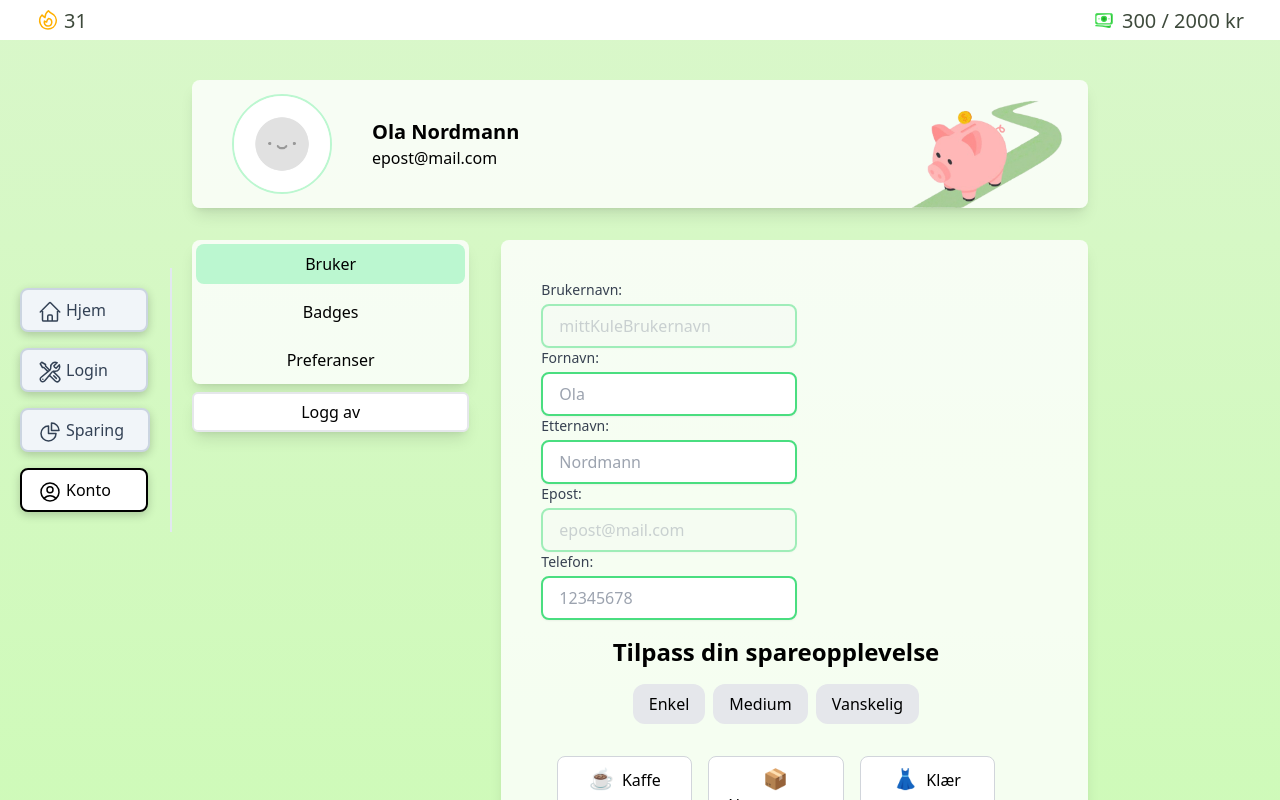
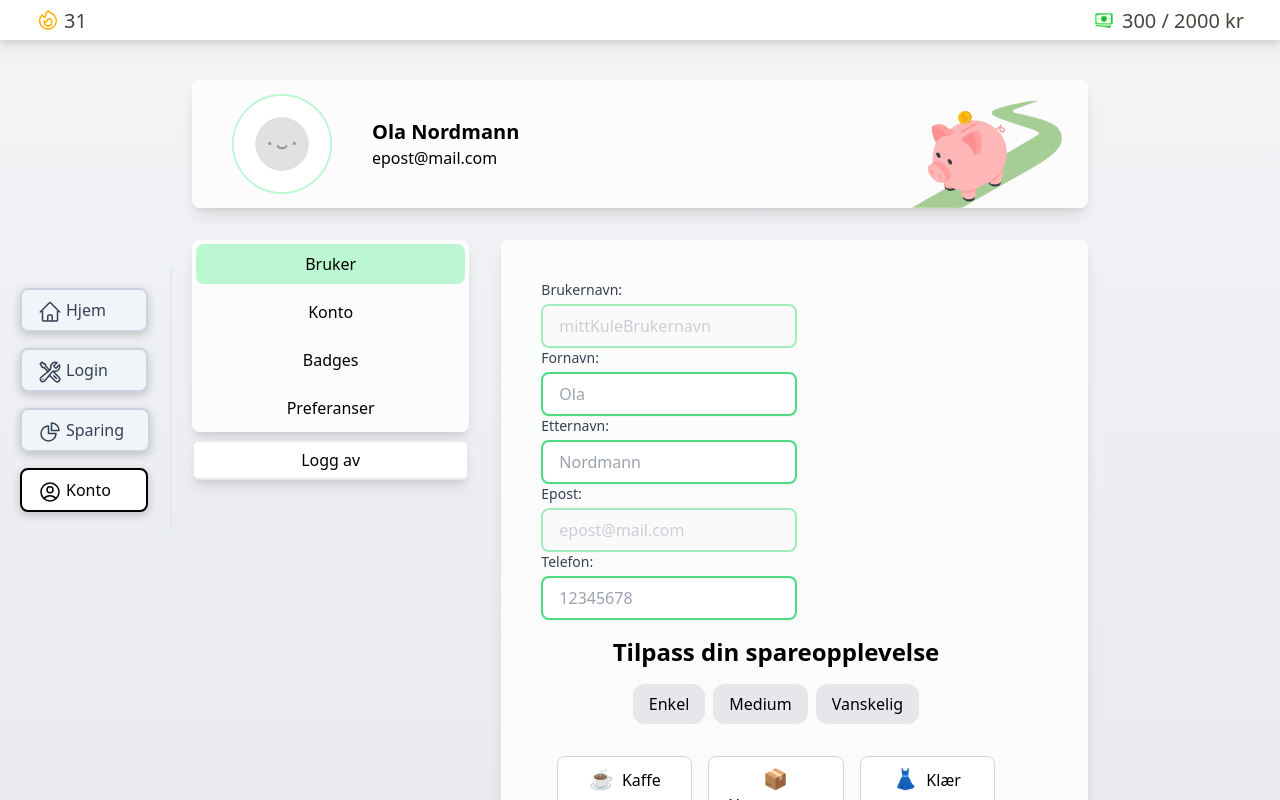
Before and after one commit to emilaastrom/Systemutvikling2-Frontend, a Next.js app: page /profile in a window 1280 px wide. Shown: the top 800 px of the page. Built offline with nearby package versions, Linux system fonts and the light colour scheme.

Commit message:
account-select: Made AccountSelect into its own component and added support for selecting account

```diff
--- a/src/app/components/Header.tsx
+++ b/src/app/components/Header.tsx
@@ -11,7 +11,7 @@ const CustomHeader = () => {
   if (usePathname() === "/login") {
     return (
       <header>
-        <div className="fixed top-0 w-screen h-10 text-center bg-background z-20">
+        <div className="fixed top-0 w-screen h-10 text-center bg-background-50 z-20">
           <div className="overflow-hidden bg-background text-dark h-10 flex items-center">
             <div className="w-screen animate-slide whitespace-nowrap">
               nøff nøff 🐷
@@ -25,7 +25,7 @@ const CustomHeader = () => {
   // Regular header for all other pages
   return (
     <header>
-      <div className="fixed top-0 w-screen h-10 text-center bg-background z-20">
+      <div className="fixed top-0 w-screen h-10 text-center bg-background-50 z-20 drop-shadow-lg">
         <div className="fixed flex align-middle left-5 w-auto text-dark h-auto m-2 px-2 rounded-xl">
           <SvgIcon
             className="h-5 w-5"
--- /dev/null
+++ b/src/app/components/settings/AccountSelect.tsx
@@ -0,0 +1,37 @@
+import { motion } from "framer-motion";
+import {MutableRefObject} from "react";
+
+export default function AccountSelect({ accounts, selectedId, setSelectedId }: { accounts: any; selectedId: number; setSelectedId: (id: number) => void; }) {
+  const handleSelect = (id: number) => {
+    setSelectedId(id);
+  };
+
+  return (
+    <div className="space-y-4">
+      {accounts.map((account: any, index: any) => (
+        <motion.div
+          key={account.id}
+          initial={{opacity: 0, x: 100}}
+          animate={{opacity: 1, x: 0}}
+          transition={{delay: 0.1 * index}}
+          className="bg-white rounded-xl border-primary-light border-2 shadow-lg p-3 text-black w-full md:w-96"
+        >
+          <h2 className="text-lg font-bold">
+            Kortnummer: {account.number}
+          </h2>
+          <p className="text-gray-600">
+            Saldo: ${account.balance.toFixed(2)}
+          </p>
+          <p className="text-gray-600">Type: {account.type}</p>
+          <button
+            className="mt-4 bg-primary-light hover:bg-primary-dark text-white font-bold py-2 px-4 rounded-xl"
+            onClick={() => handleSelect(account.id)}
+            disabled={account.id === selectedId}
+          >
+            {account.id === selectedId ? "Valgt" : "Velg"}
+          </button>
+        </motion.div>
+      ))}
+    </div>
+  );
+};
--- a/src/app/firsttime/page.tsx
+++ b/src/app/firsttime/page.tsx
@@ -1,7 +1,7 @@
 "use client";
 import React, { useEffect, useState } from "react";
 import { motion } from "framer-motion";
-import Image from "next/image";
+import AccountSelect from "@/app/components/settings/AccountSelect";
 
 const FirstTimeLogin = () => {
   return (
@@ -70,13 +70,24 @@ const accounts = [
   },
 ];
 
+const ChooseAccount = () => {
+  return (
+    <div className="flex flex-col items-center justify-center bg-white min-h-screen">
+      <h1 className="text-2xl font-semibold mb-6 text-black">
+        Choose Your Account
+      </h1>
+      <AccountSelect accounts={accounts}/>
+    </div>
+  );
+}
+
 function Page() {
   const [nr, setNr] = useState(1);
   return (
     <div>
-      {nr === 1 && <FirstTimeLogin />}
-      {nr === 2 && <ChooseAccount accounts={accounts} />}
-      {nr === 3 && <CustomizeExperience />}
+      {nr === 1 && <FirstTimeLogin/>}
+      {nr === 2 && <ChooseAccount/>}
+      {nr === 3 && <CustomizeExperience/>}
 
       <button onClick={() => setNr(nr - 1)}>prev</button>
       <button onClick={() => setNr(nr + 1)}>Next</button>
@@ -84,47 +95,15 @@ function Page() {
   );
 }
 
-const ChooseAccount = ({ accounts }: any) => {
-  return (
-    <div className="flex flex-col items-center justify-center min-h-screen bg-white p-4">
-      <h1 className="text-2xl font-semibold mb-6 text-black">
-        Choose Your Account
-      </h1>
-      <div className="space-y-4">
-        {accounts.map((account: any, index: any) => (
-          <motion.div
-            key={account.id}
-            initial={{ opacity: 0, x: 100 }}
-            animate={{ opacity: 1, x: 0 }}
-            transition={{ delay: 0.1 * index }}
-            className="bg-white rounded-xl  border-green-300 border-2 shadow-lg p-3 text-black w-full md:w-96"
-          >
-            <h2 className="text-lg font-bold">
-              Account Number: {account.number}
-            </h2>
-            <p className="text-gray-600">
-              Balance: ${account.balance.toFixed(2)}
-            </p>
-            <p className="text-gray-600">Type: {account.type}</p>
-            <button className="mt-4 bg-green-400 hover:bg-green-700 text-white font-bold py-2 px-4 rounded-xl">
-              Select
-            </button>
-          </motion.div>
-        ))}
-      </div>
-    </div>
-  );
-};
-
 const CustomizeExperience = () => {
   const [selectedDifficulty, setSelectedDifficulty] = useState("EZ");
   const challenges = [
-    { id: 1, name: "Coffee", emoji: "☕" },
-    { id: 2, name: "Subscriptions", emoji: "📦" },
-    { id: 3, name: "Clothes", emoji: "👗" },
-    { id: 4, name: "Gambling", emoji: "🎰" },
-    { id: 5, name: "Takeaway", emoji: "🍕" },
-    { id: 6, name: "Beer", emoji: "🍺" },
+    {id: 1, name: "Coffee", emoji: "☕"},
+    {id: 2, name: "Subscriptions", emoji: "📦"},
+    {id: 3, name: "Clothes", emoji: "👗"},
+    {id: 4, name: "Gambling", emoji: "🎰"},
+    {id: 5, name: "Takeaway", emoji: "🍕"},
+    {id: 6, name: "Beer", emoji: "🍺"},
   ];
   const [selectedChallenges, setSelectedChallenges] = useState(new Set());
   const [isMounted, setIsMounted] = useState(false);
--- a/src/app/layout.tsx
+++ b/src/app/layout.tsx
@@ -23,7 +23,7 @@ export default function RootLayout({
         <meta name="viewport" content="width=device-width, initial-scale=1.0" />
         <body>
           <CustomHeader />
-          <div className=" bg-gradient-to-b from-[#d9f7ca] to-[#c9fcb0] dark:bg-slate-700">
+          <div className=" bg-gradient-to-b from-background-100 to-background-200 dark:bg-slate-700">
             <Navbar />
             <div> {children}</div>
           </div>
--- a/src/app/profile/page.tsx
+++ b/src/app/profile/page.tsx
@@ -7,6 +7,22 @@ import { useRouter } from "next/navigation";
 import ThemeProvider from "../components/settings/ThemeProvider";
 import InputBox from "../components/settings/InputBox";
 import CustomizeExperience from "../components/settings/CustomizeExperience";
+import AccountSelect from "@/app/components/settings/AccountSelect";
+
+const accounts = [
+  {
+    id: 1,
+    number: "123456789",
+    balance: 1000,
+    type: "Sparekonto",
+  },
+  {
+    id: 2,
+    number: "987654321",
+    balance: 5000,
+    type: "Brukskonto",
+  },
+];
 
 interface SidebarItemProps {
   title: string;
@@ -59,6 +75,8 @@ const Home: React.FC = () => {
   const realName: string = "Ola Nordmann";
   const [firstName, setFirstName] = useState("");
   const [lastName, setLastName] = useState("");
+  const [selectedAccountId, setSelectedAccountId] = useState<number | undefined>(1);
+
 
   useEffect(() => {
     const names = realName.split(" ");
@@ -79,7 +97,24 @@ const Home: React.FC = () => {
             <InputBox label={"Epost"} placeholder={username} disabled={true}/>
             <InputBox label={"Telefon"} placeholder="12345678" />
             <CustomizeExperience/>
-            <button className="bg-green-500 hover:bg-green-600 dark:bg-green-700 mt-8 text-white rounded-lg p-2 border-green-600 w-full">Lagre</button>
+            <button className="bg-primary-light hover:bg-primary-dark dark:bg-green-700 mt-8 text-white rounded-lg p-2 border-green-600 w-full">Lagre</button>
+          </div>
+        );
+      case "Konto":
+        return (
+          <div className="mx-10 my-6 md:w-fill">
+            <div className="flex flex-col items-center justify-center">
+              <h1 className="text-2xl font-semibold mb-6 text-black">
+                Velg bank konto for sparing
+              </h1>
+              <AccountSelect accounts={accounts} selectedId={selectedAccountId} setSelectedId={setSelectedAccountId}/>
+            </div>
+            <button
+              className="bg-primary-light hover:bg-primary-dark dark:bg-green-700 mt-8 text-white rounded-lg p-2 w-full"
+              onClick={() => console.log()}
+            >
+              Lagre
+            </button>
           </div>
         );
       case "Badges":
@@ -144,8 +179,8 @@ const Home: React.FC = () => {
 
   return (
     <ThemeProvider>
-      <main className=" dark:bg-slate-700 w-fill min-h-screen pb-16 flex flex-col">
-        <div className="grid grid-cols-2 sm:grid-cols-3 text-black gap-8 pt-20 md:px-48 px-4 w-screen">
+      <main className="dark:bg-slate-700 w-fill min-h-screen pb-16 flex flex-col">
+        <div className="grid grid-cols-2 sm:grid-cols-3 text-black gap-8 pt-20 md:px-48 px-4 w-full">
           {/* Profile section */}
           <div className="flex justify-start items-center bg-white dark:bg-slate-200 bg-opacity-80 col-span-3 row-span-1 h-32 rounded-lg shadow-lg overflow-hidden">
             <Image
@@ -179,6 +214,11 @@ const Home: React.FC = () => {
                 isActive={content === "Bruker"}
               />
               <SidebarItem
+                title="Konto"
+                onClick={() => setContent("Konto")}
+                isActive={content === "Konto"}
+              />
+              <SidebarItem
                 title="Badges"
                 onClick={() => setContent("Badges")}
                 isActive={content === "Badges"}
@@ -193,8 +233,8 @@ const Home: React.FC = () => {
           </div>
 
           {/* Main content */}
-          <div className="bg-white mb-48 dark:bg-slate-600 bg-opacity-80 md:col-span-2 md:order-1 col-span-3 row-span-4 h-auto rounded-lg shadow-lg overflow-y-auto">
-            {renderContent()}
+          <div className="bg-white dark:bg-slate-600 bg-opacity-80 md:col-span-2 md:order-1 col-span-3 row-span-4 h-auto rounded-lg shadow-lg overflow-y-auto">
+            { renderContent() }
           </div>
         </div>
       </main>
--- a/tailwind.config.ts
+++ b/tailwind.config.ts
@@ -11,7 +11,14 @@ export const colors = {
     "dark": "#7D8A7B",
   },
   "accent": "#ffb000",
-  "background": "#ffffff",
+  "background": {
+    "50": "#ffffff",
+    '100': '#F3F4F6',
+    '200': '#E5E7EB',
+    '300': '#D1D5DB',
+    '400': '#9CA3AF',
+  },
+  "light": "#f5f5f5",
   "dark": "#3E4A3C",
   "path": {
     "light": "#F2DC9B",
```
